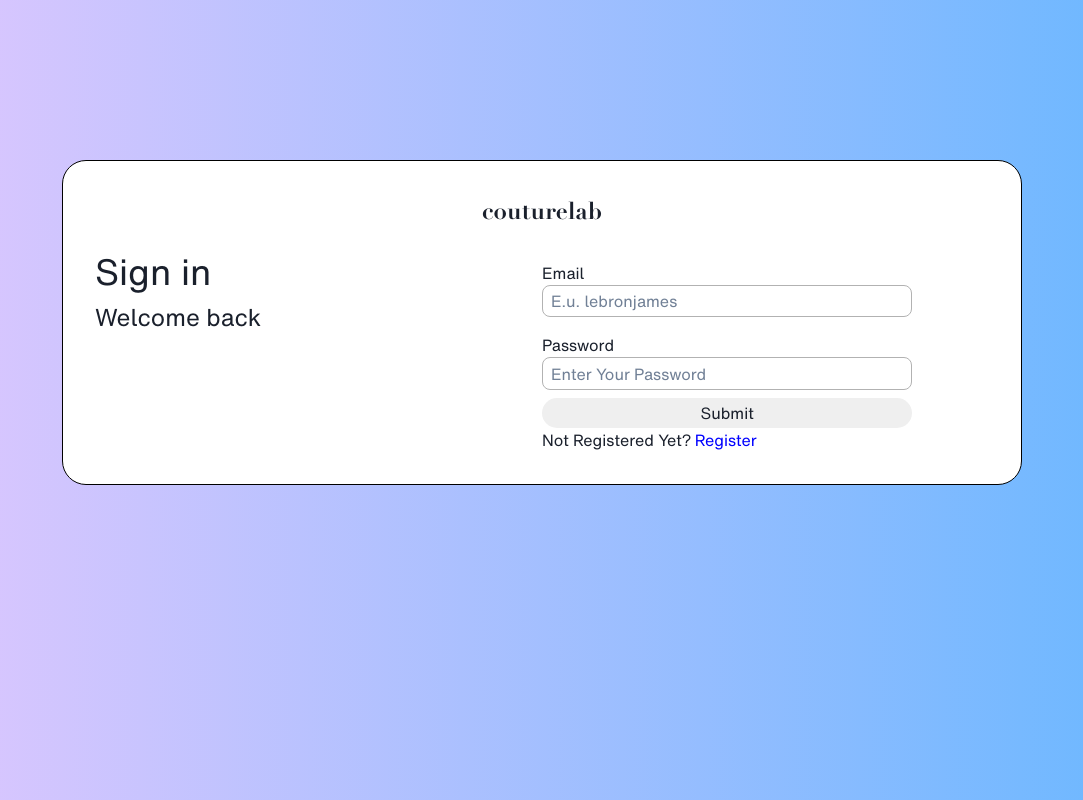
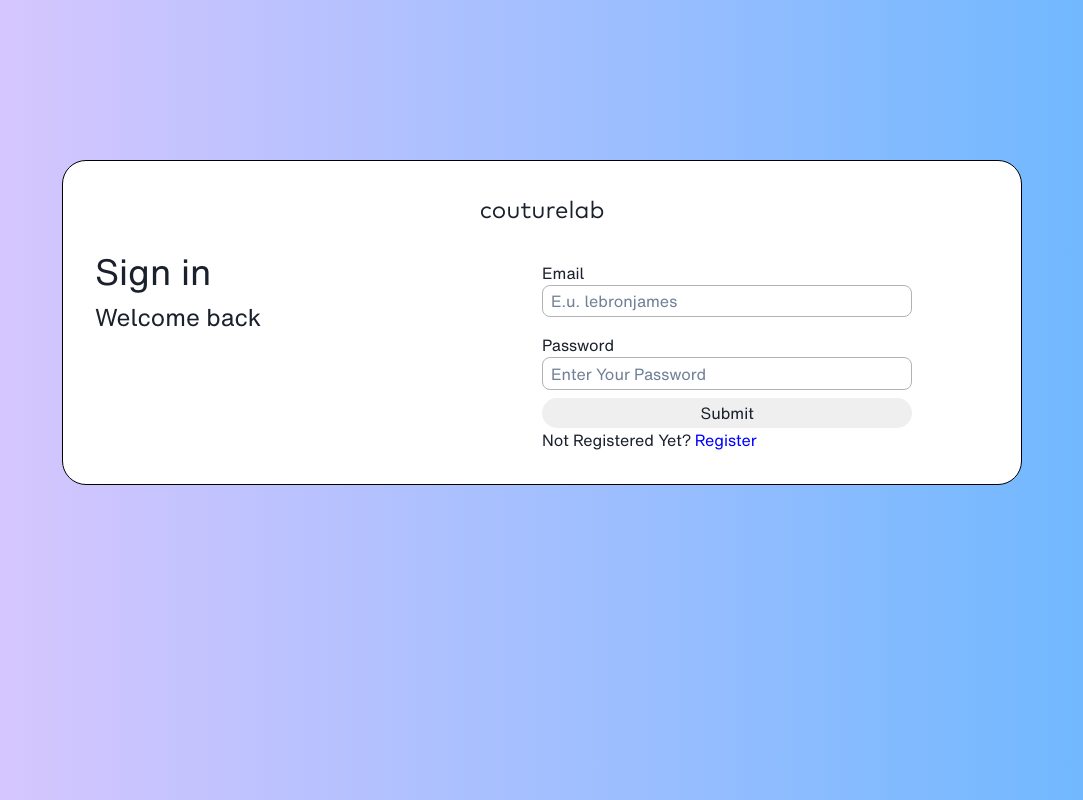
Before and after one commit to felixliang50779/Couture-Lab, a React (Create React App) app in the folder couture-lab-ui/: page /signin in a window 1280 px wide. Shown: the whole page, without its empty margins (98-1181 px from the left). Built offline with nearby package versions, Linux system fonts and the light colour scheme; no server answers.

Commit message:
fixed logo font on signin/signup page

```diff
--- a/couture-lab-ui/src/PageStyles/SignIn.module.css
+++ b/couture-lab-ui/src/PageStyles/SignIn.module.css
@@ -6,7 +6,7 @@
 
 .couturelab-logo {
     display: block;
-    font-family: "Linotype";
+    font-family: "MarkPro";
     font-size: 1.5em;
     text-align: center;
 }
```
